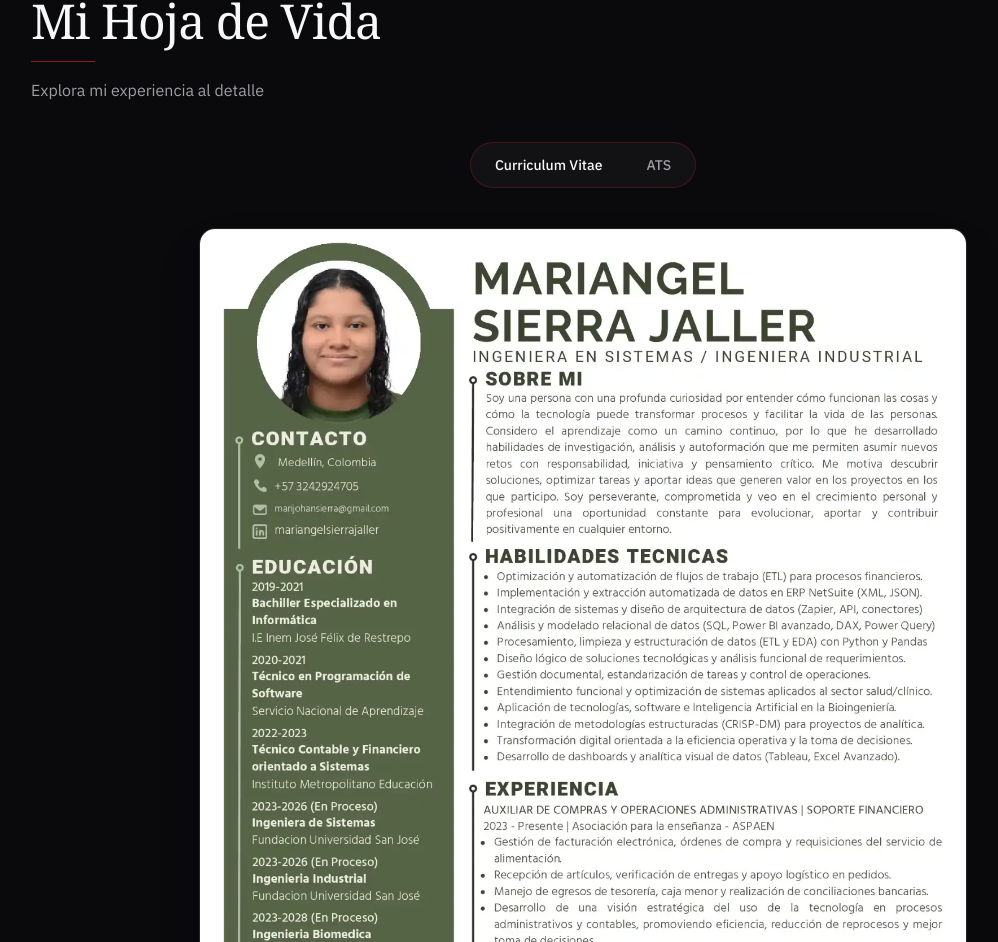
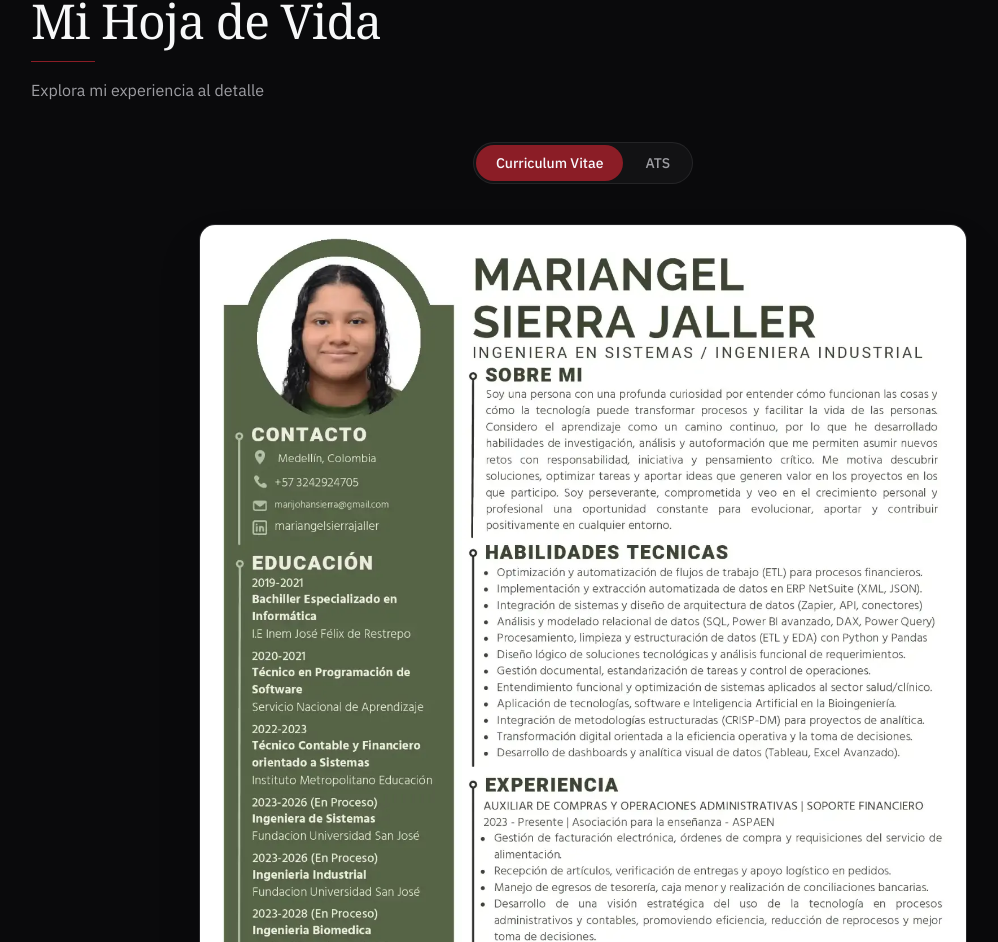
Before and after one commit to MariangelSierraJaller/mariangelsierrajaller.github.io, a React (Vite) app: page /es/tech in a window 1280 px wide. Shown: the part 6592-7534 px from the top of the page, without its empty margins (57-1055 px from the left). Built offline with nearby package versions, Linux system fonts and the light colour scheme; a web font is replaced by a local one.

Commit message:
Apply rounded styles to CV/ATS switch

```diff
--- a/src/components/ResumeSection.tsx
+++ b/src/components/ResumeSection.tsx
@@ -69,11 +69,11 @@ export default function ResumeSection() {
         <SectionHeader kicker={t<string>("resume.kicker")} title={t<string>("resume.title")} />
         <p className="mt-4 max-w-xl text-muted-foreground">{t<string>("resume.subtitle")}</p>
 
-        {/* Tabs — centered */}
+        {/* Tabs — centered, language-switcher style */}
         <div className="mt-10 flex justify-center">
           <div
             role="tablist"
-            className="inline-flex items-center gap-1 rounded-full border border-primary/40 bg-secondary/40 p-1 shadow-[0_0_24px_-8px_hsl(var(--primary)/0.6)]"
+            className="flex items-center gap-0.5 rounded-full border border-border bg-secondary/40 p-0.5"
           >
             {tabs.map((tt) => {
               const active = tab === tt.key;
@@ -85,19 +85,12 @@ export default function ResumeSection() {
                   aria-label={`Ver formato ${tt.label}`}
                   onClick={() => setTab(tt.key)}
                   className={cn(
-                    "relative rounded-full px-5 py-2 text-sm font-medium transition-colors duration-300",
+                    "rounded-full px-5 py-2 text-sm font-medium transition-colors",
                     active
-                      ? "text-primary-foreground"
-                      : "text-muted-foreground hover:text-primary",
+                      ? "bg-primary text-primary-foreground"
+                      : "text-muted-foreground hover:text-foreground",
                   )}
                 >
-                  {active && (
-                    <motion.span
-                      layoutId="resume-pill"
-                      className="absolute inset-0 -z-10 rounded-full bg-primary santino-glow ring-1 ring-primary/60"
-                      transition={{ type: "spring", stiffness: 400, damping: 32 }}
-                    />
-                  )}
                   {tt.label}
                 </button>
               );
```
